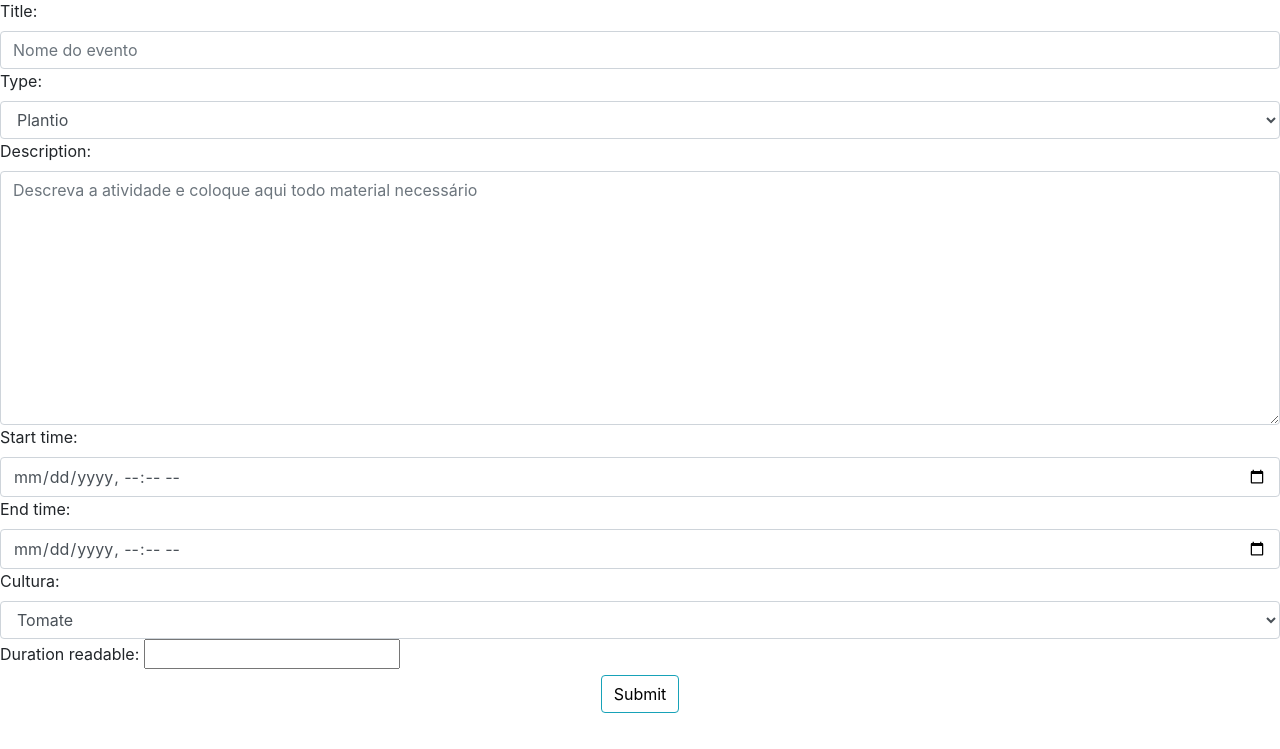
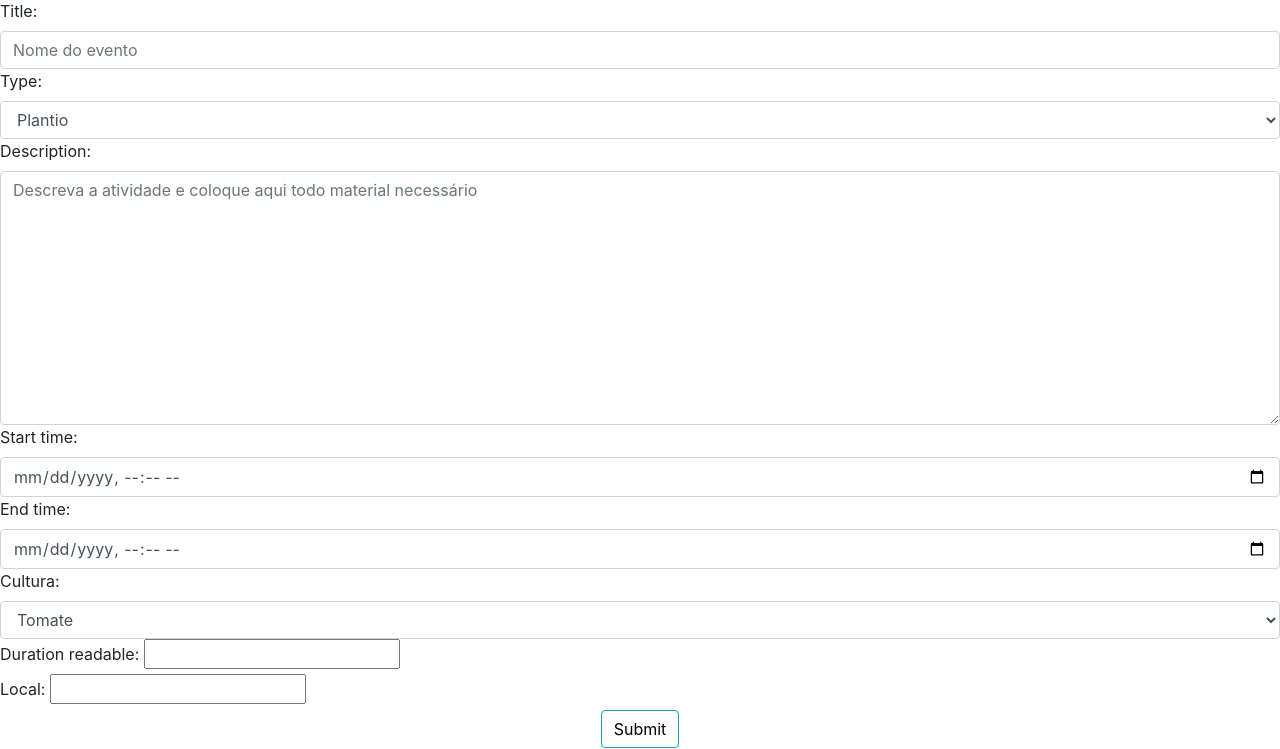
Before and after one commit to Carlosesposito22/Plantae2, a Django app: page /event/new/ in a window 1280 px wide. Shown: the part 69-818 px from the top of the page. Before the commit the page ends 782 px from the top, so only its background shows below. Run offline with Django 5.2, Linux system fonts and the light colour scheme; the visitor is signed in with stand-in values (Sample User, id 1); some libraries are stand-ins or nearby versions.

Commit message:
cria local form

```diff
--- a/site_cc/forms.py
+++ b/site_cc/forms.py
@@ -28,7 +28,7 @@ class EventForm(ModelForm):
 
     class Meta:
         model = Event
-        fields = ["title", "type", "description", "start_time", "end_time", "cultura","duration_readable"]
+        fields = ["title", "type", "description", "start_time", "end_time", "cultura","duration_readable","local"]
         widgets = {
             "title": forms.TextInput(
                 attrs={"class": "form-control", "placeholder": "Nome do evento"}
--- a/site_cc/models/event.py
+++ b/site_cc/models/event.py
@@ -25,6 +25,7 @@ class Event(EventAbstract):
 
     user = models.ForeignKey(User, on_delete=models.CASCADE, related_name="events")
     title = models.CharField(max_length=200)
+    local = models.CharField(max_length=200, default='')
     type = models.CharField(max_length=50, default='')
     cultura = models.CharField(max_length=50, default='')
     description = models.TextField()
--- a/site_cc/views.py
+++ b/site_cc/views.py
@@ -106,6 +106,7 @@ def create_event(request):
         start_time = form.cleaned_data["start_time"]
         end_time = form.cleaned_data["end_time"]
         cultura = form.cleaned_data["cultura"]  # Adicione o campo cultura
+        local = form.cleaned_data["local"]
         duration_readable = form.cleaned_data["duration_readable"]
         Event.objects.get_or_create(
             user=request.user,
@@ -120,7 +121,7 @@ def create_event(request):
 
 class EventEdit(generic.UpdateView):
     model = Event
-    fields = ["title", "description", "start_time", "end_time", "cultura"]  # Adicione o campo cultura
+    fields = ["title", "description", "start_time", "end_time", "cultura","local"]  # Adicione o campo cultura
     template_name = "event.html"
 
 @login_required(login_url="signup")
@@ -167,6 +168,7 @@ class CalendarViewNew(LoginRequiredMixin, generic.View):
                     "title": event.title,
                     "type": event.type,
                     "cultura": event.cultura,
+                    "local": event.local,
                     "start": event.start_time.strftime("%Y-%m-%dT%H:%M:%S"),
                     "end": event.end_time.strftime("%Y-%m-%dT%H:%M:%S"),
                     "description": event.description,
```
Also changed, not shown: templates/site_cc/calendar.html (+7 -0 lines), site_cc/migrations/0015_event_local.py (added).
